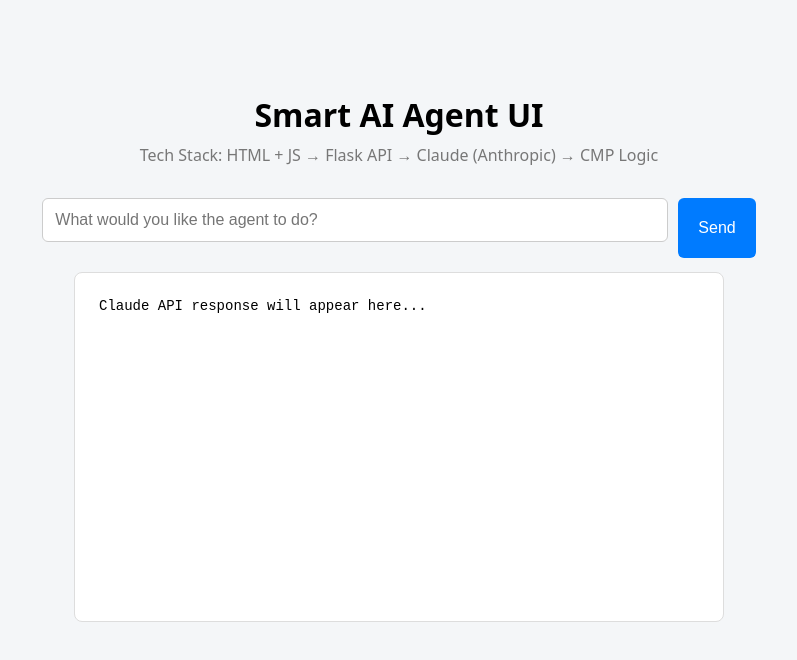
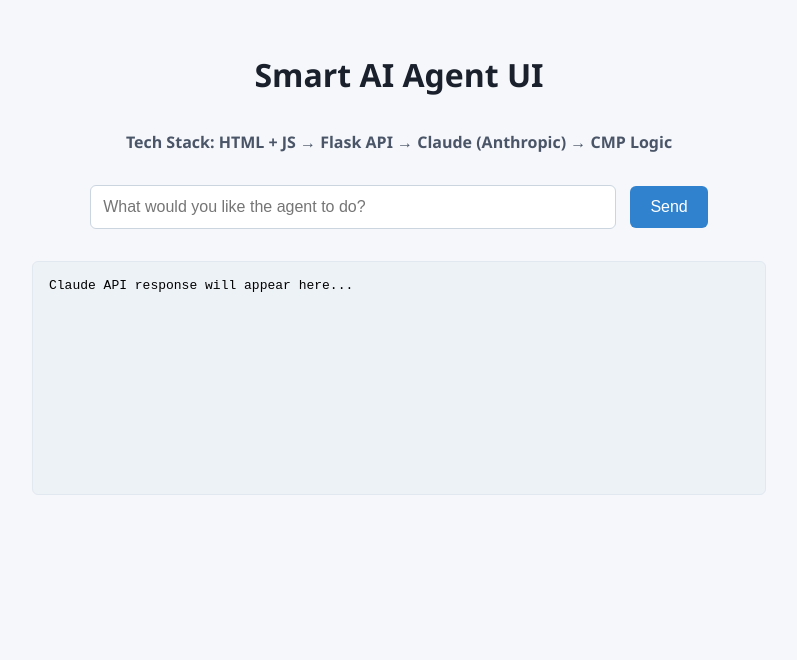
Before and after one commit to digit2ai/smart-ai-agent, a plain HTML site: page frontend/src/index.html in a window 1280 px wide. Shown: the whole page, without its empty margins (241-1038 px from the left). Drawn offline with Linux system fonts and the light colour scheme.

Commit message:
Add files via upload

```diff
--- a/frontend/src/index.html
+++ b/frontend/src/index.html
@@ -1,67 +1,68 @@
+
 <!DOCTYPE html>
-<html>
+<html lang="en">
 <head>
+  <meta charset="UTF-8" />
+  <meta name="viewport" content="width=device-width, initial-scale=1.0"/>
   <title>Smart AI Agent UI</title>
   <style>
     body {
-      font-family: system-ui, sans-serif;
-      background: #f4f6f8;
+      font-family: "Segoe UI", sans-serif;
+      background-color: #f5f7fa;
+      margin: 0;
+      padding: 2rem;
       display: flex;
       flex-direction: column;
       align-items: center;
-      padding: 4rem;
     }
     h1 {
       font-size: 2rem;
-      font-weight: bold;
-      margin-bottom: 0.5rem;
+      color: #1a202c;
     }
     h2 {
       font-size: 1rem;
-      font-weight: normal;
-      color: #777;
-      margin-top: 0;
+      color: #4a5568;
       margin-bottom: 2rem;
     }
-    #command {
-      width: 600px;
+    input {
+      width: 500px;
       padding: 12px;
       font-size: 16px;
-      border: 1px solid #ccc;
+      border: 1px solid #cbd5e0;
       border-radius: 6px;
-      margin-bottom: 1rem;
+      margin-right: 10px;
     }
     button {
       padding: 12px 20px;
       font-size: 16px;
-      background-color: #007bff;
+      background-color: #3182ce;
       color: white;
       border: none;
       border-radius: 6px;
-      margin-left: 10px;
       cursor: pointer;
     }
     button:hover {
-      background-color: #0056b3;
+      background-color: #2b6cb0;
     }
     pre {
-      width: 600px;
-      min-height: 300px;
-      background: #fff;
-      padding: 1.5rem;
-      border-radius: 8px;
-      border: 1px solid #ddd;
-      font-size: 14px;
-      line-height: 1.4;
-      overflow-x: auto;
+      margin-top: 2rem;
+      width: 80%;
+      max-width: 700px;
+      min-height: 200px;
+      padding: 1rem;
+      background-color: #edf2f7;
+      border: 1px solid #e2e8f0;
+      border-radius: 6px;
+      font-family: monospace;
       white-space: pre-wrap;
+      word-break: break-word;
     }
   </style>
 </head>
 <body>
   <h1>Smart AI Agent UI</h1>
   <h2>Tech Stack: HTML + JS → Flask API → Claude (Anthropic) → CMP Logic</h2>
-  <div style="display: flex;">
+  <div>
     <input type="text" id="command" placeholder="What would you like the agent to do?" />
     <button onclick="sendCommand()">Send</button>
   </div>
@@ -69,25 +70,30 @@
 
   <script>
     function sendCommand() {
-      const cmd = document.getElementById('command').value;
-      document.getElementById('response').textContent = '⏳ Processing...';
+      const input = document.getElementById("command");
+      const responseBox = document.getElementById("response");
+      const payload = { text: input.value };
 
-      fetch('/execute', {
-        method: 'POST',
-        headers: {'Content-Type': 'application/json'},
-        body: JSON.stringify({ text: cmd })
+      responseBox.textContent = "Loading...";
+
+      fetch("/execute", {
+        method: "POST",
+        headers: { "Content-Type": "application/json" },
+        body: JSON.stringify(payload)
       })
       .then(async res => {
         const raw = await res.text();
         try {
-          const data = JSON.parse(raw);
-          document.getElementById('response').textContent = JSON.stringify(data, null, 2);
-        } catch (err) {
-          document.getElementById('response').textContent = `⚠️ JSON parse error:\n${err.message}\n\nRaw:\n${raw}`;
+          const json = JSON.parse(raw);
+          responseBox.textContent = JSON.stringify(json, null, 2);
+        } catch {
+          responseBox.textContent = "⚠️ Error parsing response:
+
+" + raw;
         }
       })
       .catch(err => {
-        document.getElementById('response').textContent = '❌ Request failed: ' + err.message;
+        responseBox.textContent = "❌ Fetch error: " + err.message;
       });
     }
   </script>
```
